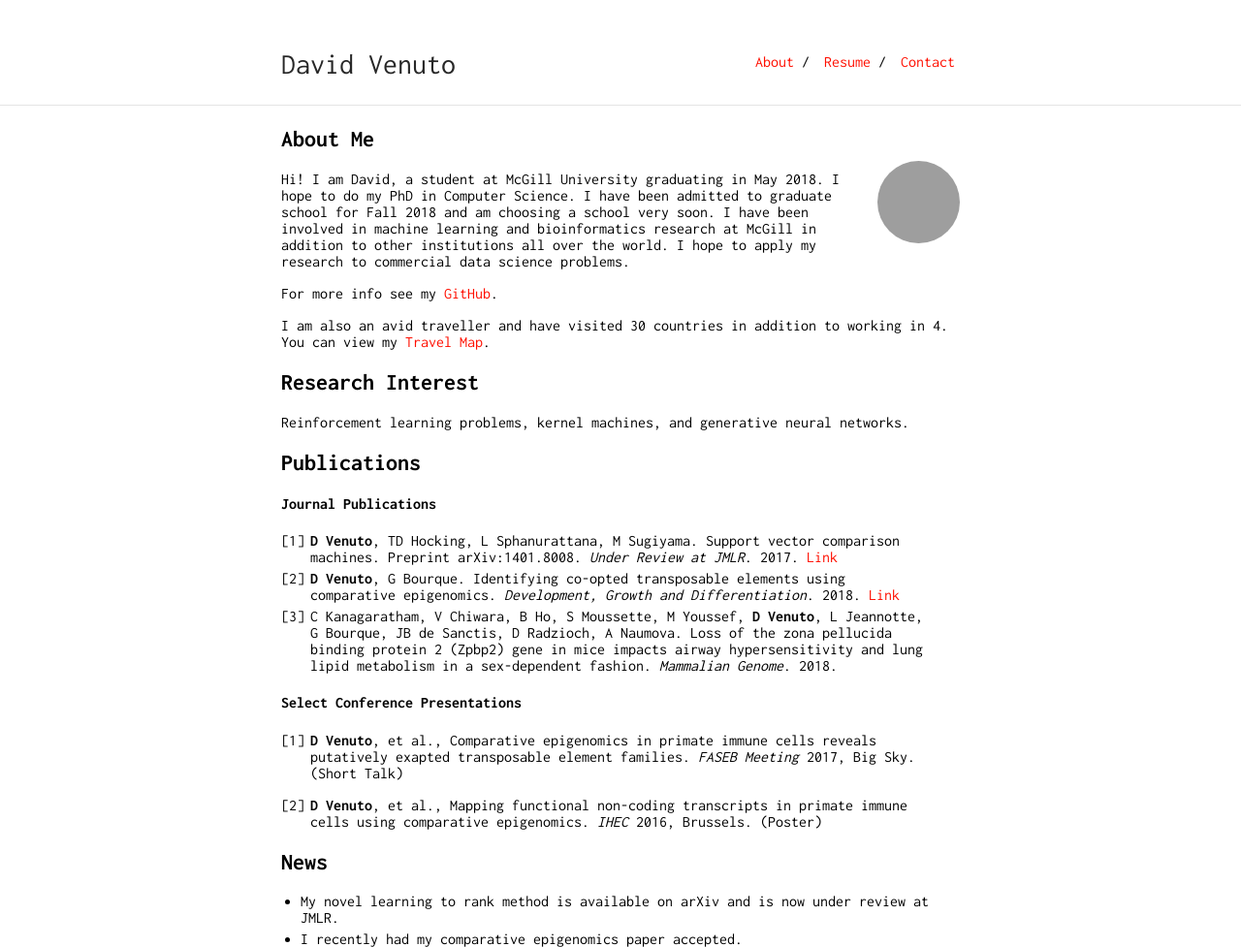
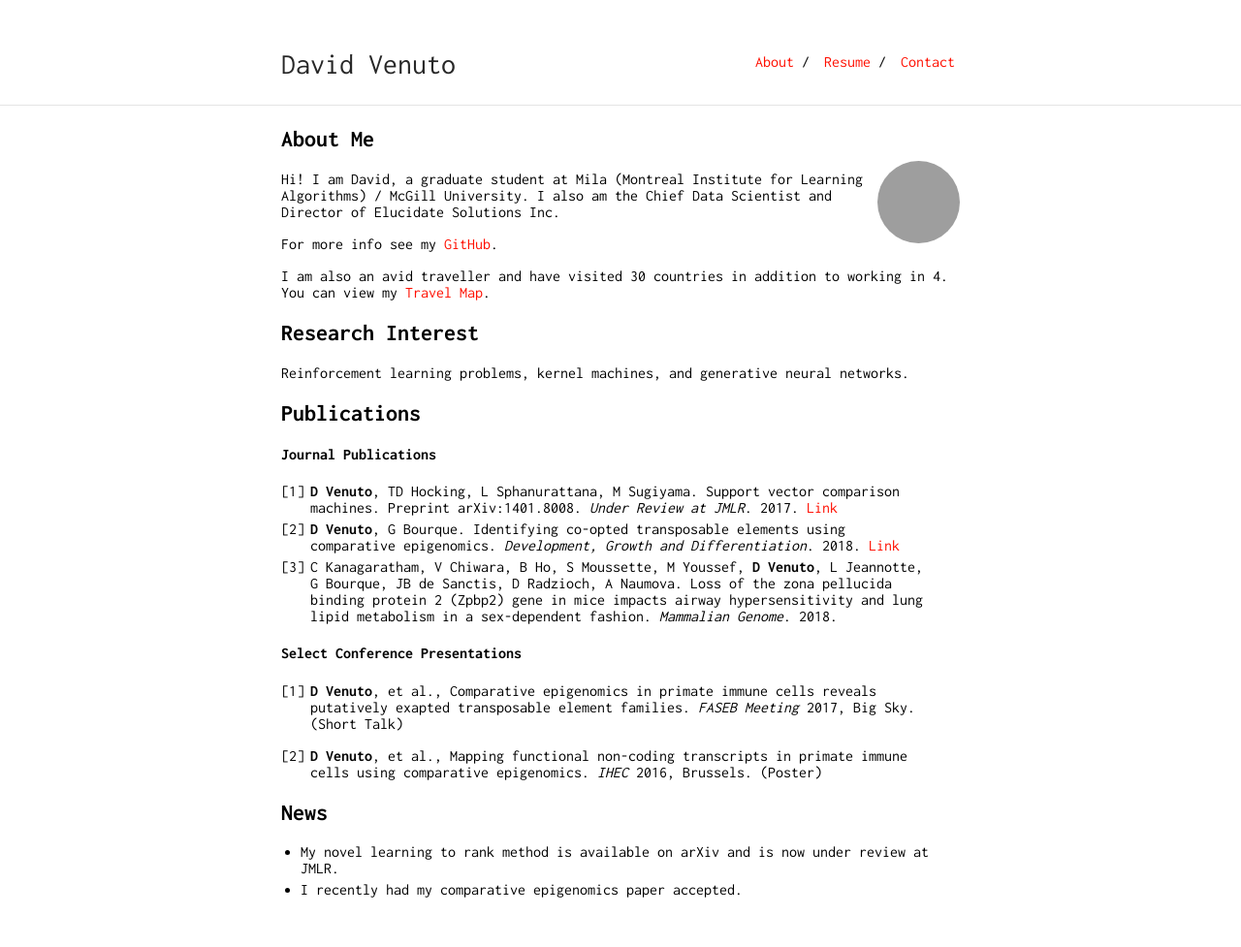
Before and after one commit to dvVenuto/dvvenuto.github.io, a Jekyll site: the page built from index.md, in a window 1280 px wide. Shown: the whole page at 97% size. Built offline with Jekyll 4.4.1, drawn with Linux system fonts in a browser that asks for light colours; our own code applies the rules of GitHub Pages for plain Markdown files; after the commit the page ends 926 px from its top, so only the background shows below that; grey boxes are pictures that could not be loaded.

Commit message:
Update index.md

```diff
--- a/index.md
+++ b/index.md
@@ -6,7 +6,7 @@ layout: default
 
 <img class="profile-picture" src="pic.jpg">
 
-Hi! I am David, a student at McGill University graduating in May 2018.  I hope to do my PhD in Computer Science.  I have been admitted to graduate school for Fall 2018 and am choosing a school very soon.  I have been involved in machine learning and bioinformatics research at McGill in addition to other institutions all over the world.  I hope to apply my research to commercial data science problems.
+Hi! I am David, a graduate student at Mila (Montreal Institute for Learning Algorithms) / McGill University.  I also am the Chief Data Scientist and Director of Elucidate Solutions Inc.
 
 For more info see my [GitHub](https://github.com/dvVenuto).
 
```
